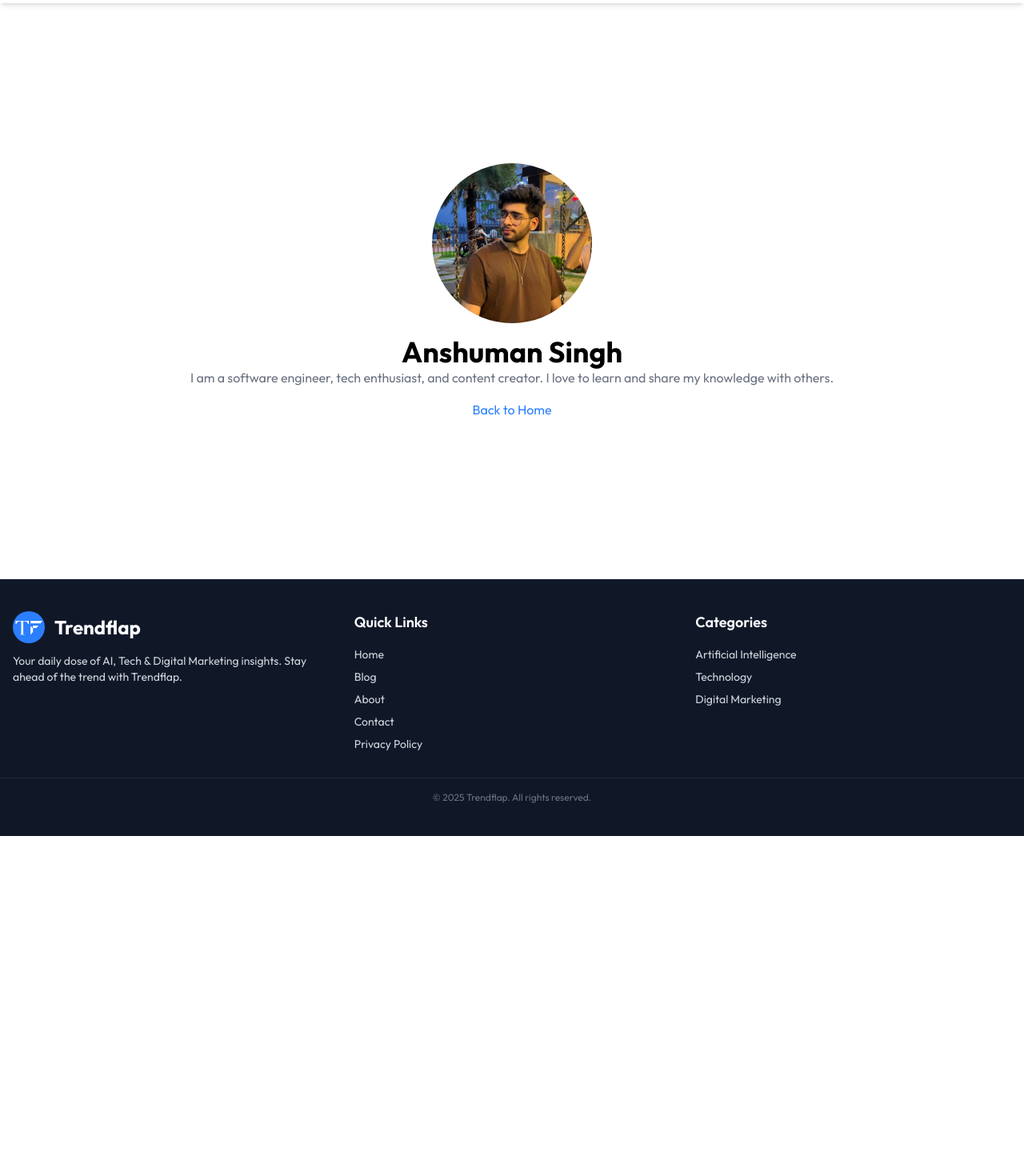
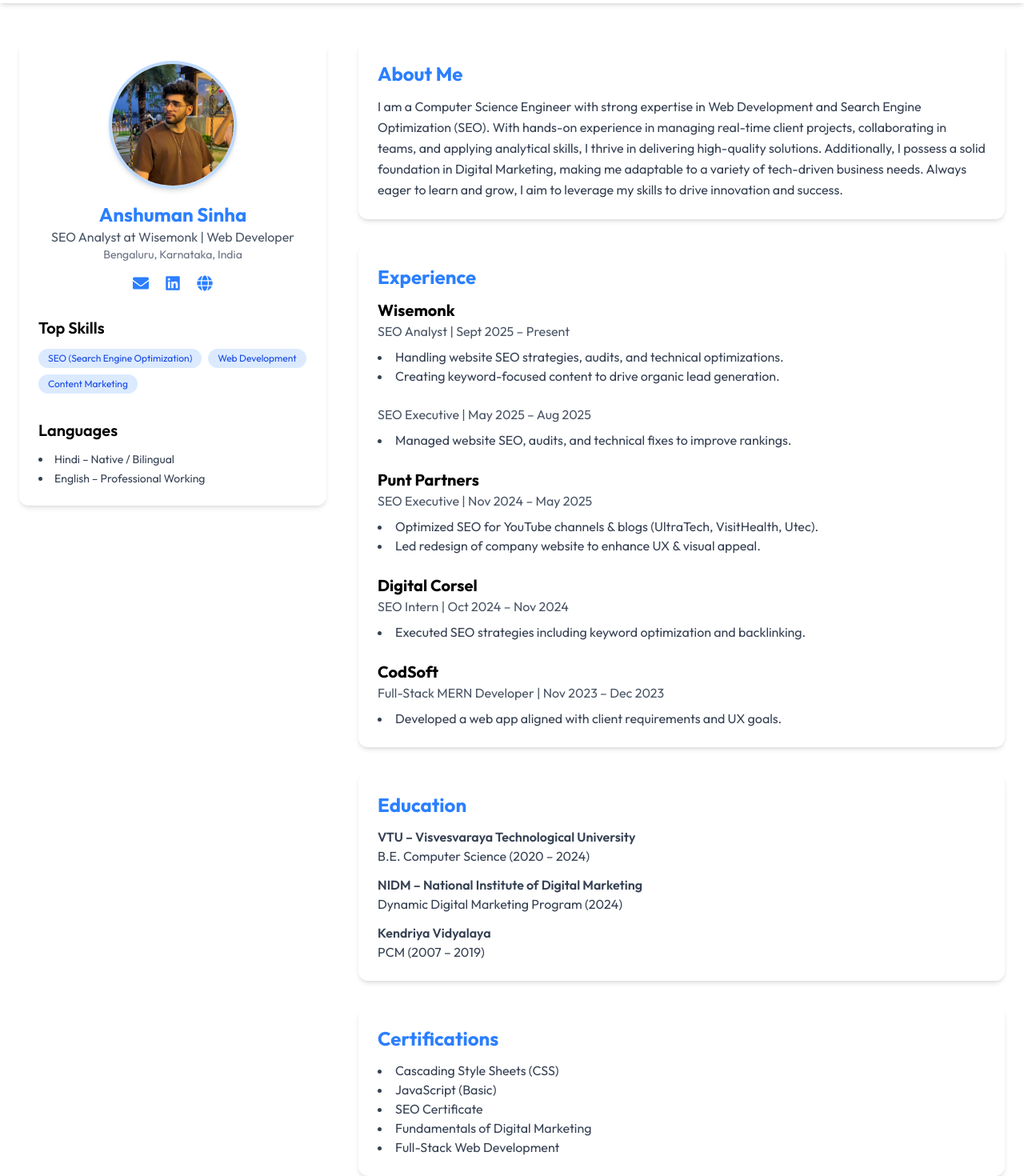
Before and after one commit to anshumansinha2001/Trendflap, a Next.js app: page /anshuman-sinha in a window 1280 px wide. Shown: the part 60-1530 px from the top of the page at 80% size. Before the commit the page ends 1105 px from the top, so only its background shows below. Built offline with nearby package versions, Linux system fonts and the light colour scheme; no server answers.

Commit message:
Enhance BlogPage and About sections, improve contact form functionality, and update metadata; refine styling across components

```diff
--- a/app/about/page.jsx
+++ b/app/about/page.jsx
@@ -79,7 +79,7 @@
               Hi, I’m{" "}
               <Link
                 href="/anshuman-sinha"
-                className="cursor-pointer underline underline-offset-2 hover:text-blue-500"
+                className="cursor-pointer underline underline-offset-2 text-blue-500 hover:text-blue-400"
               >
                 Anshuman Sinha
               </Link>
--- a/app/anshuman-sinha/page.jsx
+++ b/app/anshuman-sinha/page.jsx
@@ -1,26 +1,246 @@
-import Image from "next/image";
-import Link from "next/link";
 import { adminPic } from "@/assests";
 import Navbar from "@/components/Navbar";
-import Footer from "@/components/Footer";
+import Image from "next/image";
+import { FaLinkedin, FaGlobe, FaEnvelope } from "react-icons/fa";
+
+export default function AnshumanSinhaPage() {
+  return (
+    <>
+      <Navbar />
+      <main className="max-w-7xl mx-auto px-6 py-12 grid grid-cols-1 lg:grid-cols-3 gap-10">
+        {/* LEFT SIDEBAR */}
+        <aside className="lg:col-span-1 bg-white p-6 rounded-xl shadow-md md:sticky md:top-20 h-fit">
+          <div className="flex flex-col items-center text-center">
+            {/* Profile Pic */}
+            <Image
+              src={adminPic}
+              alt="Anshuman Sinha"
+              width={160}
+              height={160}
+              className="rounded-full shadow-md border-4 border-blue-200"
+            />
+
+            {/* Name + Title */}
+            <h1 className="text-2xl font-bold mt-4 text-blue-500">
+              Anshuman Sinha
+            </h1>
+            <p className="text-gray-600">
+              SEO Analyst at Wisemonk | Web Developer
+            </p>
+            <p className="text-gray-500 text-sm">Bengaluru, Karnataka, India</p>
+
+            {/* Social Links */}
+            <div className="flex gap-5 mt-4">
+              <a
+                href="mailto:anshumansinhaa@icloud.com"
+                className="text-blue-500 hover:text-blue-800 text-xl"
+              >
+                <FaEnvelope />
+              </a>
+              <a
+                href="https://www.linkedin.com/in/theanshumansinha"
+                target="_blank"
+                className="text-blue-500 hover:text-blue-800 text-xl"
+              >
+                <FaLinkedin />
+              </a>
+              <a
+                href="https://www.anshumansinha.site/"
+                target="_blank"
+                className="text-blue-500 hover:text-blue-800 text-xl"
+              >
+                <FaGlobe />
+              </a>
+            </div>
+          </div>
+
+          {/* Skills */}
+          <div className="mt-8">
+            <h2 className="text-xl font-semibold mb-3">Top Skills</h2>
+            <div className="flex flex-wrap gap-2">
+              {[
+                "SEO (Search Engine Optimization)",
+                "Web Development",
+                "Content Marketing",
+              ].map((skill, i) => (
+                <span
+                  key={i}
+                  className="px-3 py-1 bg-blue-100 text-blue-700 rounded-full text-xs"
+                >
+                  {skill}
+                </span>
+              ))}
+            </div>
+          </div>
+
+          {/* Languages */}
+          <div className="mt-8">
+            <h2 className="text-xl font-semibold mb-3">Languages</h2>
+            <ul className="list-disc list-inside text-gray-700 text-sm space-y-1">
+              <li>Hindi – Native / Bilingual</li>
+              <li>English – Professional Working</li>
+            </ul>
+          </div>
+        </aside>
+
+        {/* MAIN CONTENT */}
+        <section className="lg:col-span-2 space-y-8">
+          {/* About */}
+          <div className="bg-white p-6 rounded-xl shadow-md">
+            <h2 className="text-2xl font-bold mb-3 text-blue-500">About Me</h2>
+            <p className="text-gray-700 leading-relaxed">
+              I am a Computer Science Engineer with strong expertise in Web
+              Development and Search Engine Optimization (SEO). With hands-on
+              experience in managing real-time client projects, collaborating in
+              teams, and applying analytical skills, I thrive in delivering
+              high-quality solutions. Additionally, I possess a solid foundation
+              in Digital Marketing, making me adaptable to a variety of
+              tech-driven business needs. Always eager to learn and grow, I aim
+              to leverage my skills to drive innovation and success.
+            </p>
+          </div>
+
+          {/* Experience */}
+          <div className="bg-white p-6 rounded-xl shadow-md">
+            <h2 className="text-2xl font-bold mb-3 text-blue-500">
+              Experience
+            </h2>
+            <div className="space-y-6">
+              <div>
+                <h3 className="text-xl font-bold">Wisemonk</h3>
+                <p className="text-gray-600">
+                  SEO Analyst | Sept 2025 – Present
+                </p>
+                <ul className="list-disc list-inside text-gray-700 mt-2">
+                  <li>
+                    Handling website SEO strategies, audits, and technical
+                    optimizations.
+                  </li>
+                  <li>
+                    Creating keyword-focused content to drive organic lead
+                    generation.
+                  </li>
+                </ul>
+              </div>
+
+              <div>
+                <p className="text-gray-600">
+                  SEO Executive | May 2025 – Aug 2025
+                </p>
+                <ul className="list-disc list-inside text-gray-700 mt-2">
+                  <li>
+                    Managed website SEO, audits, and technical fixes to improve
+                    rankings.
+                  </li>
+                </ul>
+              </div>
+
+              <div>
+                <h3 className="text-xl font-bold">Punt Partners</h3>
+                <p className="text-gray-600">
+                  SEO Executive | Nov 2024 – May 2025
+                </p>
+                <ul className="list-disc list-inside text-gray-700 mt-2">
+                  <li>
+                    Optimized SEO for YouTube channels & blogs (UltraTech,
+                    VisitHealth, Utec).
+                  </li>
+                  <li>
+                    Led redesign of company website to enhance UX & visual
+                    appeal.
+                  </li>
+                </ul>
+              </div>
+
+              <div>
+                <h3 className="text-xl font-bold">Digital Corsel</h3>
+                <p className="text-gray-600">
+                  SEO Intern | Oct 2024 – Nov 2024
+                </p>
+                <ul className="list-disc list-inside text-gray-700 mt-2">
+                  <li>
+                    Executed SEO strategies including keyword optimization and
+                    backlinking.
+                  </li>
+                </ul>
+              </div>
+
+              <div>
+                <h3 className="text-xl font-bold">CodSoft</h3>
+                <p className="text-gray-600">
+                  Full-Stack MERN Developer | Nov 2023 – Dec 2023
+                </p>
+                <ul className="list-disc list-inside text-gray-700 mt-2">
+                  <li>
+                    Developed a web app aligned with client requirements and UX
+                    goals.
+                  </li>
+                </ul>
+              </div>
+            </div>
+          </div>
+
+          {/* Education */}
+          <div className="bg-white p-6 rounded-xl shadow-md">
+            <h2 className="text-2xl font-bold mb-3 text-blue-500">Education</h2>
+            <ul className="space-y-3 text-gray-700">
+              <li>
+                <span className="font-semibold">
+                  VTU – Visvesvaraya Technological University
+                </span>
+                <br />
+                B.E. Computer Science (2020 – 2024)
+              </li>
+              <li>
+                <span className="font-semibold">
+                  NIDM – National Institute of Digital Marketing
+                </span>
+                <br />
+                Dynamic Digital Marketing Program (2024)
+              </li>
+              <li>
+                <span className="font-semibold">Kendriya Vidyalaya</span>
+                <br />
+                PCM (2007 – 2019)
+              </li>
+            </ul>
+          </div>
+
+          {/* Certifications */}
+          <div className="bg-white p-6 rounded-xl shadow-md">
+            <h2 className="text-2xl font-bold mb-3 text-blue-500">
+              Certifications
+            </h2>
+            <ul className="list-disc list-inside text-gray-700">
+              <li>Cascading Style Sheets (CSS)</li>
+              <li>JavaScript (Basic)</li>
+              <li>SEO Certificate</li>
+              <li>Fundamentals of Digital Marketing</li>
+              <li>Full-Stack Web Development</li>
+            </ul>
+          </div>
+        </section>
+      </main>
+    </>
+  );
+}
 
 export const metadata = {
-  title: "Anshuman Sinha | Trendflap Founder",
+  title: "Anshuman Sinha | Digital Marketer & Web Developer",
   description:
-    "Learn more about Anshuman Sinha, the software engineer and content creator behind Trendflap, and his passion for sharing knowledge about AI, technology, and digital marketing.",
+    "Anshuman Sinha, SEO Analyst and creator of Trendflap. Skilled in SEO, web development, and digital marketing with proven client project success.",
   keywords: [
     "Anshuman Sinha",
-    "Anshuman Singh",
     "Trendflap founder",
-    "software engineer",
-    "content creator",
-    "AI",
-    "digital marketing",
+    "trendflap creator",
+    "SEO Analyst",
+    "Web Developer",
+    "Digital Marketer",
   ],
   openGraph: {
-    title: "Anshuman Sinha | Trendflap Founder",
+    title: "Anshuman Sinha | Digital Marketer & Web Developer",
     description:
-      "Learn more about Anshuman Sinha, the software engineer and content creator behind Trendflap, and his passion for sharing knowledge about AI, technology, and digital marketing.",
+      "Anshuman Sinha, SEO Analyst and creator of Trendflap. Skilled in SEO, web development, and digital marketing with proven client project success.",
     url: "https://www.trendflap.in/anshuman-sinha",
     type: "profile",
     images: [
@@ -33,38 +253,12 @@
   },
   twitter: {
     card: "summary_large_image",
-    title: "Anshuman Sinha | Trendflap Founder",
+    title: "Anshuman Sinha | Digital Marketer & Web Developer",
     description:
-      "Learn more about Anshuman Sinha, the software engineer and content creator behind Trendflap, and his passion for sharing knowledge about AI, technology, and digital marketing.",
+      "Anshuman Sinha, SEO Analyst and creator of Trendflap. Skilled in SEO, web development, and digital marketing with proven client project success.",
     images: ["https://www.trendflap.in/admin.jpg"],
   },
   alternates: {
     canonical: "https://www.trendflap.in/anshuman-sinha",
   },
 };
-
-export default function AnshumanSingh() {
-  return (
-    <>
-      <Navbar />
-      <div className="flex flex-col items-center justify-center py-10 h-[90vh]">
-        <Image
-          src={adminPic}
-          alt="Anshuman Singh"
-          width={200}
-          height={200}
-          className="rounded-full"
-        />
-        <h1 className="text-4xl font-bold mt-4">Anshuman Singh</h1>
-        <p className="text-gray-500 text-center">
-          I am a software engineer, tech enthusiast, and content creator. I love
-          to learn and share my knowledge with others.
-        </p>
-        <Link href="/">
-          <p className="mt-4 text-blue-500 hover:underline">Back to Home</p>
-        </Link>
-      </div>
-      <Footer />
-    </>
-  );
-}
--- a/app/contact/page.jsx
+++ b/app/contact/page.jsx
@@ -60,54 +60,16 @@
       </section>
 
       {/* Contact Form + Info */}
-      <section className="py-12 bg-white">
-        <div className="max-w-4xl mx-auto px-4 grid md:grid-cols-2 gap-10">
+      <section className="py-6 md:py-12 bg-white">
+        <div className="max-w-2xl mx-auto px-4 grid md:grid-cols-1 gap-10">
           <div>
-            <h2 className="text-2xl font-bold text-gray-900 mb-6">
-              Send a Message
+            <h2 className="text-2xl font-bold text-gray-900 mb-2">
+              Send Me a Message
             </h2>
+            <p className="text-gray-600 mb-4 md:mb-6">
+              I will get back to you as soon as possible!
+            </p>
             <ContactForm />
-          </div>
-
-          <div>
-            <h2 className="text-2xl font-bold text-gray-900 mb-6">
-              Get in Touch
-            </h2>
-            <p className="text-gray-700 mb-6">
-              You can also reach out to us via email or connect on social media
-              for updates, insights, and collaborations.
-            </p>
-            <ul className="space-y-3">
-              <li>
-                📧 <span className="font-medium">Email:</span>{" "}
-                <Link
-                  href="mailto:hello@trendflap.in"
-                  className="text-blue-500 hover:underline"
-                >
-                  hello@trendflap.in
-                </Link>
-              </li>
-              <li>
-                🐦 <span className="font-medium">Twitter:</span>{" "}
-                <Link
-                  href="https://twitter.com/trendflap"
-                  target="_blank"
-                  className="text-blue-500 hover:underline"
-                >
-                  @trendflap
-                </Link>
-              </li>
-              <li>
-                💼 <span className="font-medium">LinkedIn:</span>{" "}
-                <Link
-                  href="https://linkedin.com/company/trendflap"
-                  target="_blank"
-                  className="text-blue-500 hover:underline"
-                >
-                  Trendflap
-                </Link>
-              </li>
-            </ul>
           </div>
         </div>
       </section>
--- a/app/page.js
+++ b/app/page.js
@@ -89,16 +89,17 @@
           />
           <h2 className="text-2xl font-bold text-gray-900 mb-2">About Me</h2>
           <p className="text-gray-600 max-w-2xl mx-auto">
-            Hi, I&apos;m
+            Hi, I&apos;m {""}
             <Link
               href="/anshuman-sinha"
               className="font-semibold underline underline-offset-2"
             >
               Anshuman Sinha
             </Link>
-            , the creator of Trendflap. I&apos;m passionate about AI, Tech, and
-            Digital Marketing, and I love sharing insights, tutorials, and
-            strategies to help people stay ahead in the digital age.
+            , a computer science engineer and the creator of Trendflap. I&apos;m
+            passionate about AI, Tech, and Digital Marketing, and I love sharing
+            insights, tutorials, and strategies to help people stay ahead in the
+            digital age.
           </p>
         </div>
       </section>
--- a/components/Footer.jsx
+++ b/components/Footer.jsx
@@ -17,7 +17,18 @@
               height={40}
               className="rounded-full"
             />
-            <h2 className="text-2xl font-bold text-white">Trendflap</h2>
+            <div>
+              <h2 className="text-2xl font-bold text-white">Trendflap</h2>
+              <p className="text-sm">
+                created by{" "}
+                <Link
+                  href="/anshuman-sinha"
+                  className="hover:text-blue-400 font-semibold underline underline-offset-3"
+                >
+                  Anshuman Sinha
+                </Link>
+              </p>
+            </div>
           </div>
           <p className="text-sm">
             Your daily dose of AI, Tech & Digital Marketing insights. Stay ahead
--- a/components/Navbar.jsx
+++ b/components/Navbar.jsx
@@ -108,7 +108,7 @@
           <input
             type="text"
             placeholder="More fetaures coming soon..."
-            className="px-3 py-1 border rounded-md text-sm focus:ring-2 focus:ring-blue-500"
+            className="px-3 py-1 border border-blue-500 rounded-md text-sm focus:ring-2 focus:ring-blue-500"
           />
         </div>
 
--- a/components/blog/BlogList.jsx
+++ b/components/blog/BlogList.jsx
@@ -70,14 +70,14 @@
                   {/* Category Tag */}
                   <Link
                     href={`/${blog.category.toLowerCase().replace(" ", "-")}`}
-                    className="inline-block mb-3 px-3 py-1 text-xs font-medium text-blue-600 bg-blue-100 rounded-full hover:bg-blue-200"
+                    className="inline-block mb-3 px-3 py-1 text-xs font-medium text-blue-500 bg-blue-100 rounded-full hover:bg-blue-200"
                   >
                     {blog.category}
                   </Link>
 
                   {/* Title (Clickable) */}
                   <Link href={BlogURL}>
-                    <h3 className="text-xl font-semibold mb-1 hover:text-blue-600">
+                    <h3 className="text-xl font-semibold mb-1 hover:text-blue-500">
                       {blog.title}
                     </h3>
                   </Link>
@@ -95,7 +95,7 @@
                   {/* Read More */}
                   <Link
                     href={BlogURL}
-                    className="text-blue-600 font-medium hover:underline"
+                    className="text-blue-500 font-medium hover:underline"
                   >
                     Read More →
                   </Link>
--- a/components/blog/FeaturedBlogCard.jsx
+++ b/components/blog/FeaturedBlogCard.jsx
@@ -7,7 +7,7 @@
   return (
     <Link
       href={`/${blog.category.toLowerCase().replace(" ", "-")}/${blog.slug}`}
-      className="block bg-gray-100 p-3 rounded-lg shadow hover:shadow-md transition"
+      className="block bg-blue-50 p-3 rounded-lg shadow hover:shadow-md transition"
     >
       {/* Blog Image */}
       <Image
@@ -18,7 +18,7 @@
         className="w-full h-48 rounded-lg mb-4 object-fill hover:opacity-90 transition"
       />
       {/* Category Tag */}
-      <p className="inline-block mb-3 px-3 py-1 text-xs font-medium text-blue-500 bg-blue-100 rounded-full ">
+      <p className="inline-block mb-3 px-3 py-1 text-xs font-medium text-blue-500 bg-white rounded-full ">
         {blog.category}
       </p>
       {/* Blog Title */}
```
Also changed, not shown: app/(blogpage)/[category]/[slug]/page.jsx (+9 -4 lines), components/ContactForm.jsx (+8 -3 lines), components/NewsLetter.jsx (+13 -1 lines).
